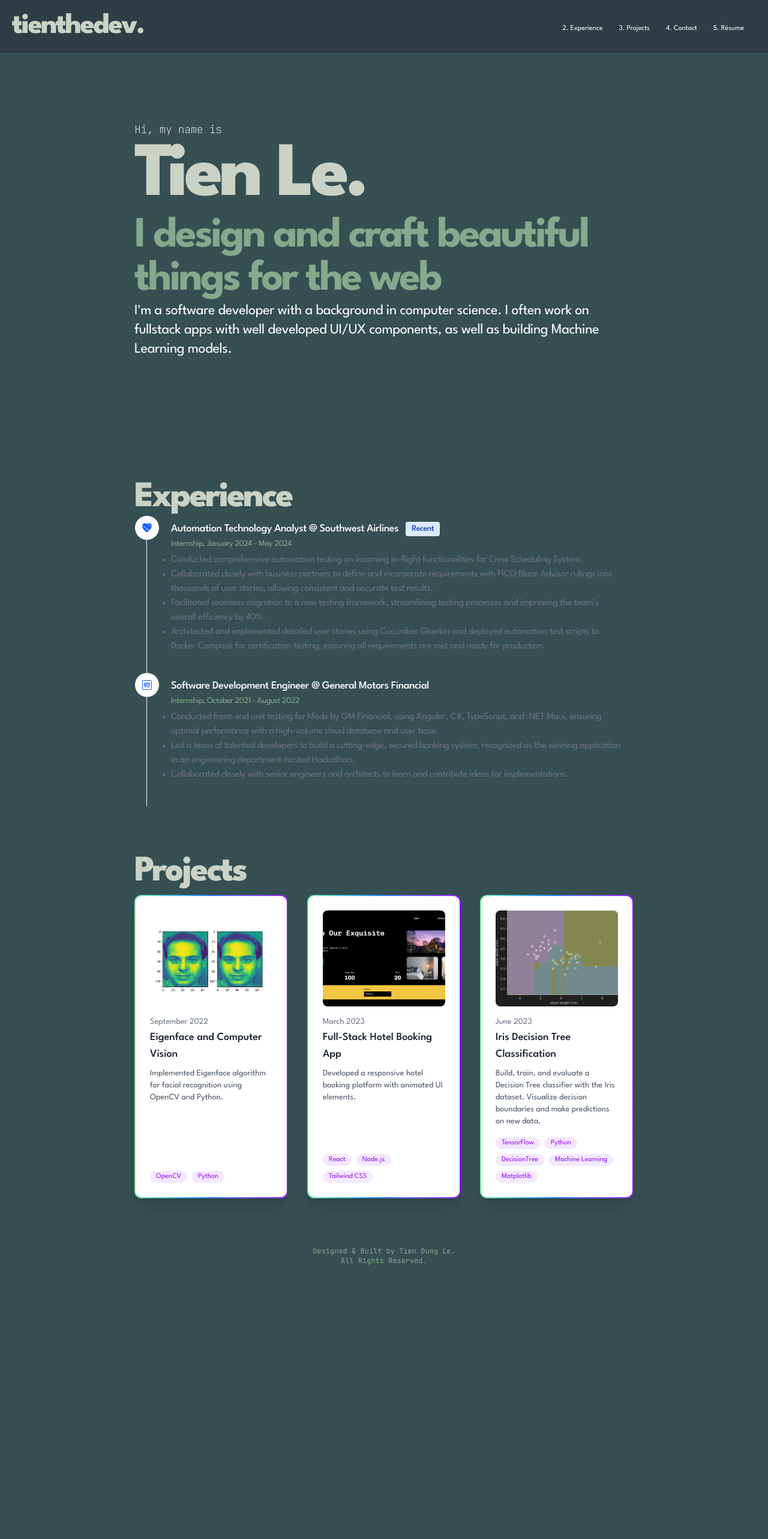
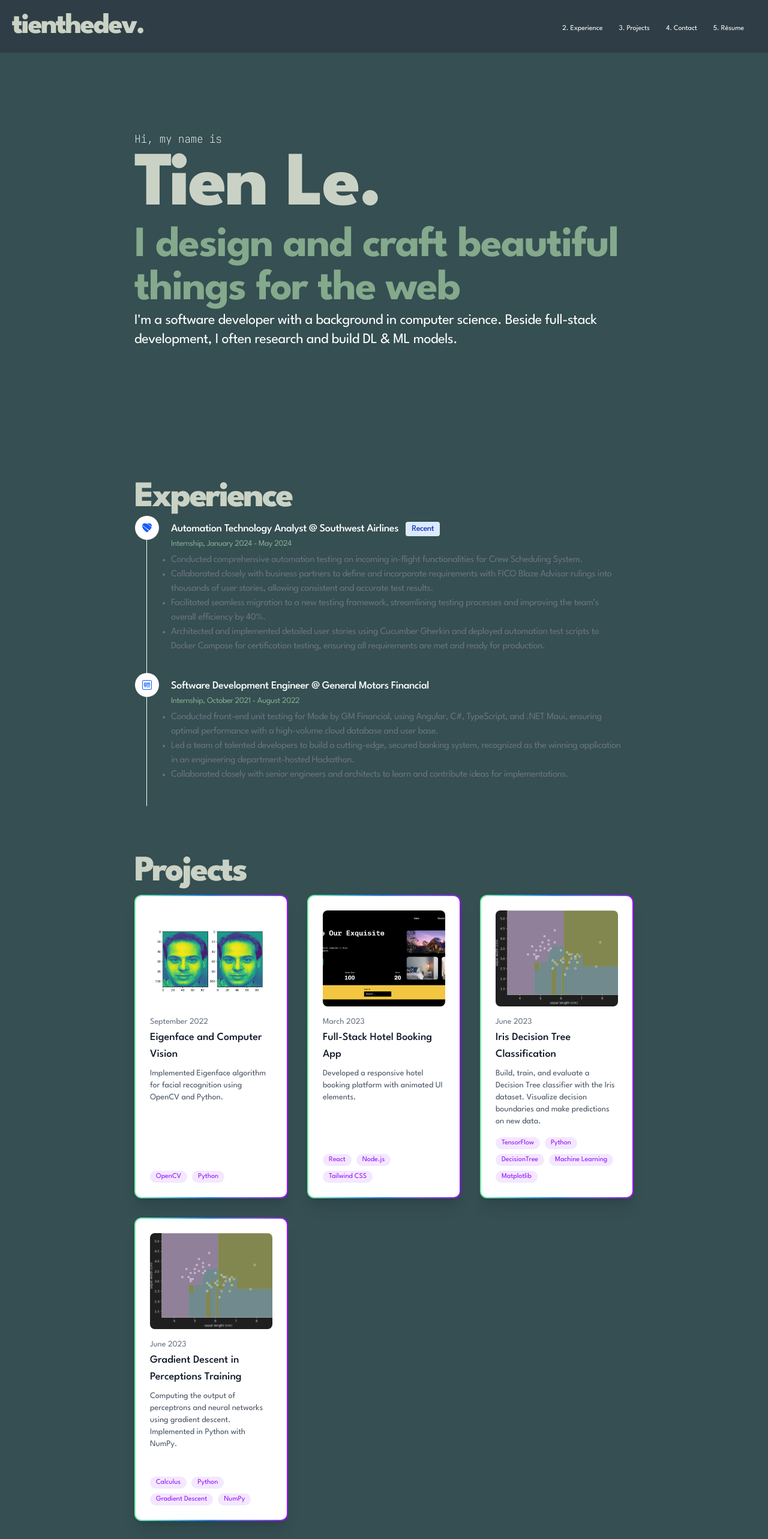
Before and after one commit to tienthedev/v3.tienl.dev, a Next.js app: page / in a window 1280 px wide. Shown: the top 2566 px of the page at 60% size. Before the commit the page ends 2150 px from the top, so only its background shows below. Built offline with nearby package versions, Linux system fonts and the light colour scheme.

Commit message:
modified

```diff
--- a/src/components/Hero/Hero.tsx
+++ b/src/components/Hero/Hero.tsx
@@ -9,7 +9,7 @@ const league_spartan = League_Spartan({subsets: ['latin']})
 
 
 const fadeUpVariants: Variants = {
-    hidden: { opacity: 0, y: 20 },
+    hidden: { opacity: 0, y: 10 },
     visible: {
         opacity: 1,
         y: 0,
@@ -26,21 +26,17 @@ const Hero: React.FC = () => {
             variants={fadeUpVariants}
             initial="hidden"
             animate="visible"
-
         >
-
-
-
       <div id={"hero"}
           className={`h-screen  flex flex-col justify-center items-center text-left -tracking-wide px-10 lg:px-56 ${league_spartan.className} z-0`}>
           <div className="flex flex-col">
-              <h1 className={`lg:text-lg text-md text-white font-thin animate-fadeUp delay-0  ${jetbrains_mono.className}`}>Hi, my name is</h1>
-              <h1 className={`lg:text-9xl text-7xl font-extrabold tracking-tighter text-secondary animate-fadeUp delay-200  `}>Tien
+              <h1 className={`lg:text-lg text-md text-white font-thin  ${jetbrains_mono.className}`}>Hi, my name is</h1>
+              <h1 className={`lg:text-9xl text-7xl font-extrabold tracking-tight text-secondary  `}>Tien
                   Le.</h1>
-              <h1 className={`lg:text-7xl text-5xl font-bold tracking-tighter text-tertiary animate-fadeUp delay-400 `}>I
+              <h1 className={`lg:text-7xl text-5xl font-bold tracking-tight text-tertiary  `}>I
                   design and craft beautiful things for the web</h1>
-              <h1 className="lg:text-2xl text-md text-white  animate-fadeUp delay-600 ">
-                  {"I'm a software developer with a background in computer science. I often work on fullstack apps with well developed UI/UX components, as well as building Machine Learning models."}
+              <h1 className="lg:text-2xl text-md text-white  ">
+                  {"I'm a software developer with a background in computer science. Beside full-stack development, I often research and build DL & ML models."}
               </h1>
           </div>
       </div>
--- a/src/components/Navbar/Navbar.tsx
+++ b/src/components/Navbar/Navbar.tsx
@@ -29,7 +29,6 @@ const Navbar: React.FC = () => {
     return (
 
         <div className={` ${leagueSpartan.className}   text-white  `}>
-
             <div
                 className={` h-auto bg-primary flex justify-between px-5 py-5  fixed w-full z-10`}>
                 <Link
--- a/src/components/Projects/Projects.tsx
+++ b/src/components/Projects/Projects.tsx
@@ -33,6 +33,14 @@ const projects: Project[] = [
         img: "/assets/irismlmodel.png",
         description: "Build, train, and evaluate a Decision Tree classifier with the Iris dataset. Visualize decision boundaries and make predictions on new data.",
     },
+    {
+        title: "Gradient Descent in Perceptions Training",
+        date: "June 2023",
+        tags: ["Calculus", "Python", "Gradient Descent", "NumPy"],
+        img: "/assets/irismlmodel.png",
+        description: "Computing the output of perceptrons and neural networks using gradient descent. Implemented in Python with NumPy.",
+    },
+
 ];
 
 const Projects: React.FC = () => {
--- a/src/components/Projects/projects.json
+++ /dev/null
@@ -1,20 +0,0 @@
-[
-  {
-    "title": "Eigenface and Computer Vision",
-    "date": "September 2022",
-    "tags": ["OpenCV", "Python"],
-    "description": "This project is about Eigenface and Computer Vision."
-  },
-  {
-    "title": "Eigenface and Computer Vision",
-    "date": "September 2022",
-    "tags": ["OpenCV", "Python"],
-    "description": "This project is about Eigenface and Computer Vision."
-  },
-  {
-    "title": "Eigenface and Computer Vision",
-    "date": "September 2022",
-    "tags": ["OpenCV", "Python"],
-    "description": "This project is about Eigenface and Computer Vision."
-  }
-]
```
